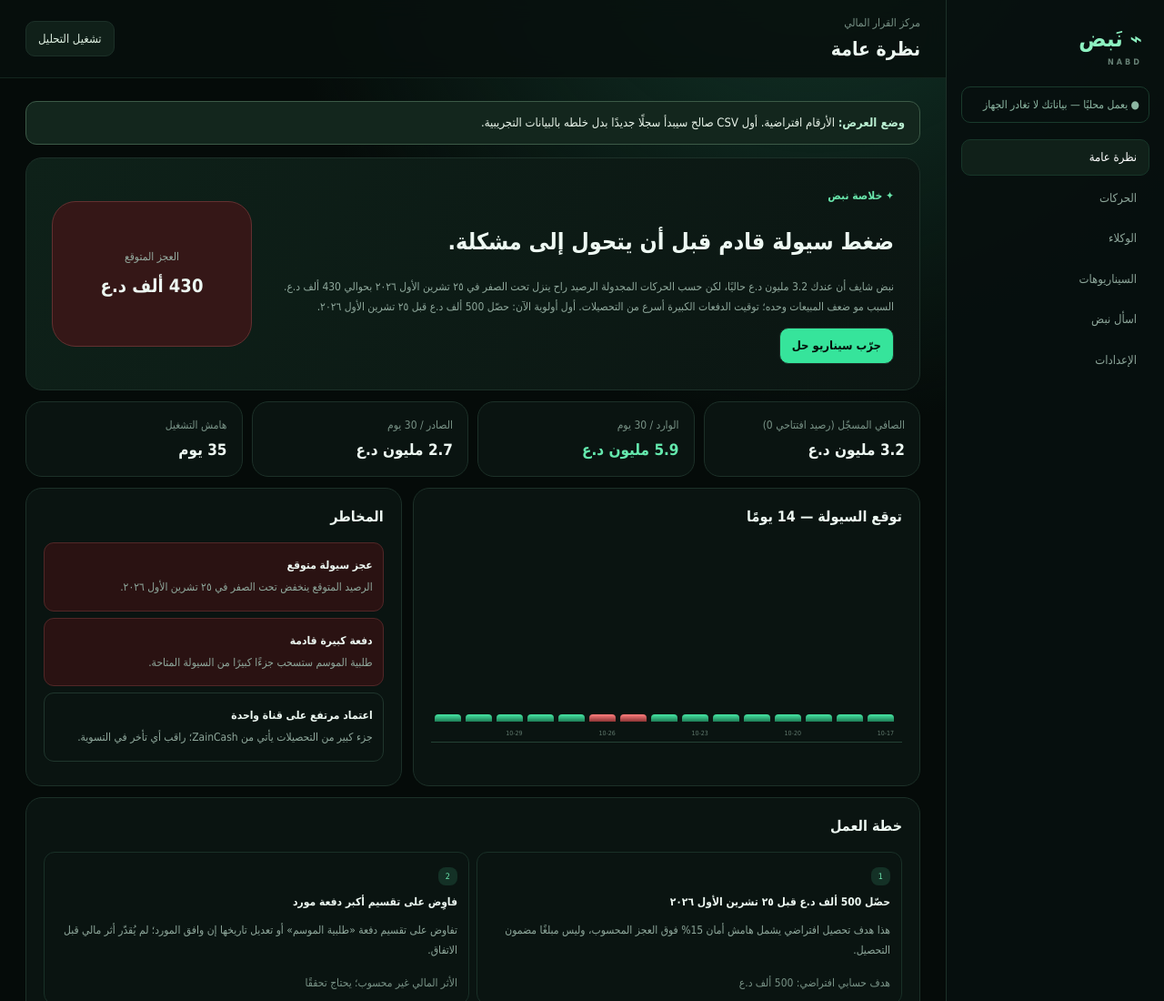
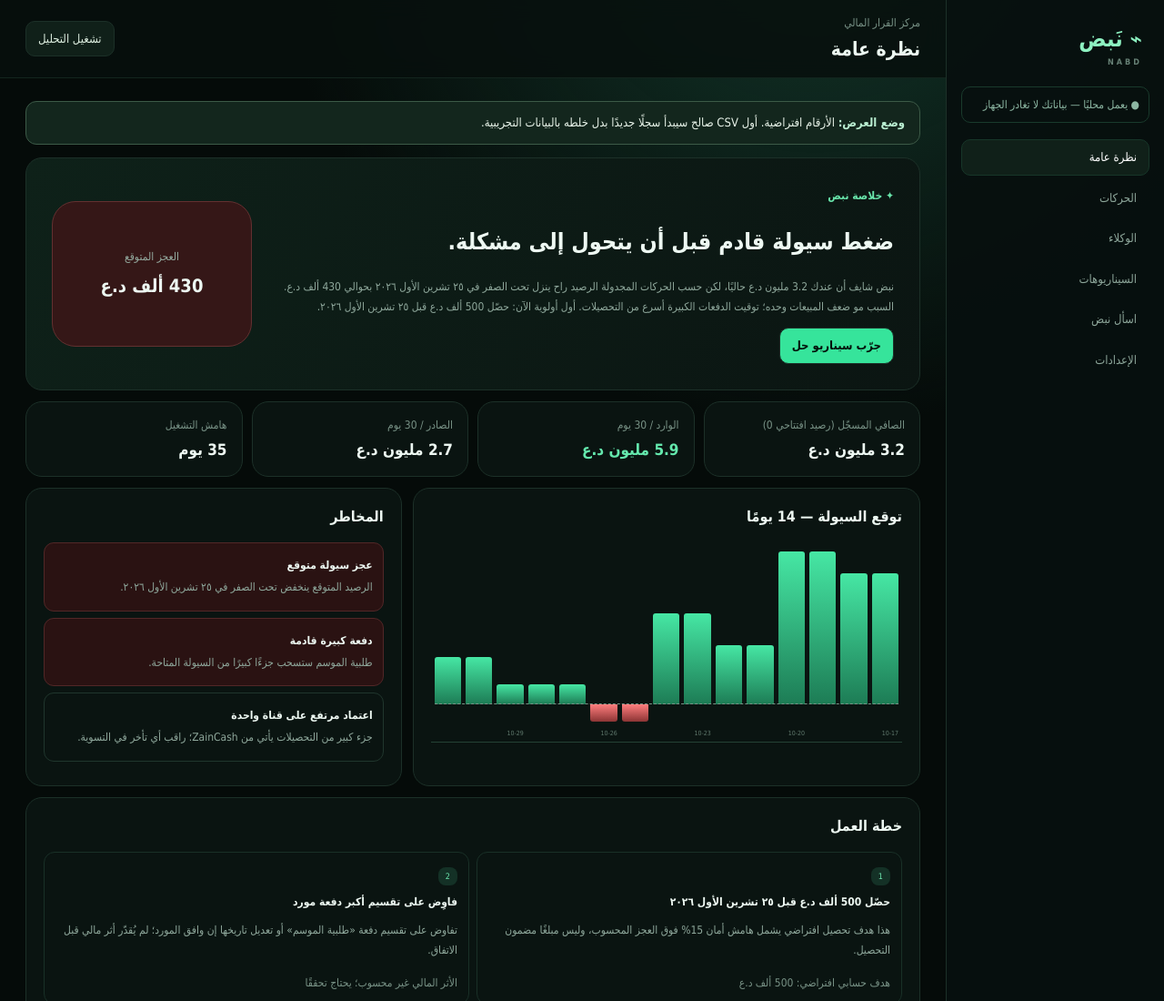
Before and after one commit to ahpa5246-lgtm/nabd, a website with bundled scripts: page index.html in a window 1280 px wide. Shown: the top 1100 px of the page at 91% size. Built offline with nearby package versions, Linux system fonts and the light colour scheme.

Commit message:
style: display negative forecast below zero with accessible labeled axis

```diff
--- a/styles.css
+++ b/styles.css
@@ -47,3 +47,17 @@ input[type="file"]{max-width:100%}
   clip:rect(0,0,0,0);white-space:nowrap;border:0;clip-path:inset(50%)
 }
 .file-pick:focus-within{outline:3px solid #d7f5ab;outline-offset:3px}
+
+
+/* Diverging zero-based cashflow bars (negative amounts extend below zero). */
+.bars{position:relative}
+.bars .zero-line{
+  position:absolute;left:4px;right:4px;border-top:1px dashed #789286;
+  height:0;pointer-events:none;z-index:1
+}
+.bars .bar-slot{position:relative;height:100%;flex:1;min-width:0}
+.bars .bar-slot i{
+  position:absolute;right:0;left:0;bottom:var(--b);height:var(--h);
+  min-height:0;border-radius:3px 3px 0 0
+}
+.bars .bar-slot i.bad{border-radius:0 0 3px 3px}
```
